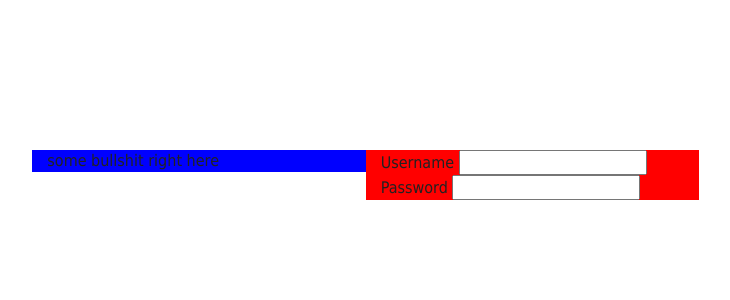
After one commit to NinjaGrisen/buck, a PHP site: page /splash.php in a window 1280 px wide. The commit adds this page. Shown: the top 300 px of the page, without its empty margins (441-1171 px from the left). Run offline with PHP 8.4, Linux system fonts and the light colour scheme; style sheets or scripts are compiled from the project's sources.

Commit message:
börjat på splash

```diff
--- a/includes/head.php
+++ b/includes/head.php
@@ -5,6 +5,7 @@
 	<link rel="stylesheet" type="text/css" href="style/foundation.min.css" />
 	<link rel="stylesheet" type="text/css" href="style/normalize.css" />
 	<link rel="stylesheet/less" type="text/css" href="style/fondation-change.less" />
+	<link rel="stylesheet/less" type="text/css" href="style/splash.less" />
 	<link rel="stylesheet/less" type="text/css" href="style/main.less" />
 	<script type="text/javascript" src="js/vendor/jquery.js"></script>
 	<script type="text/javascript" src="js/vendor/modernizr.js"></script>
--- /dev/null
+++ b/splash.php
@@ -0,0 +1,24 @@
+<?php
+include("includes/head.php");
+?>
+
+
+<div class="row">
+	<div class="large-4 columns login">
+		<form>
+			<label>Username</label>
+			<input type="text">
+			<label>Password</label>
+			<input type="text">
+		</form>
+	</div>
+
+	<div class="large-4 columns socialMedia">
+		some bullshit right here
+	</div>
+</div>
+
+
+<?php
+include("includes/footer.php");
+?>
--- /dev/null
+++ b/style/splash.less
@@ -0,0 +1,11 @@
+.login{
+	background-color: red;
+	float: right;
+	margin-top: 150px;
+}
+
+.socialMedia{
+	background-color: blue;
+	float: right;
+	margin-top: 150px;
+}
```
